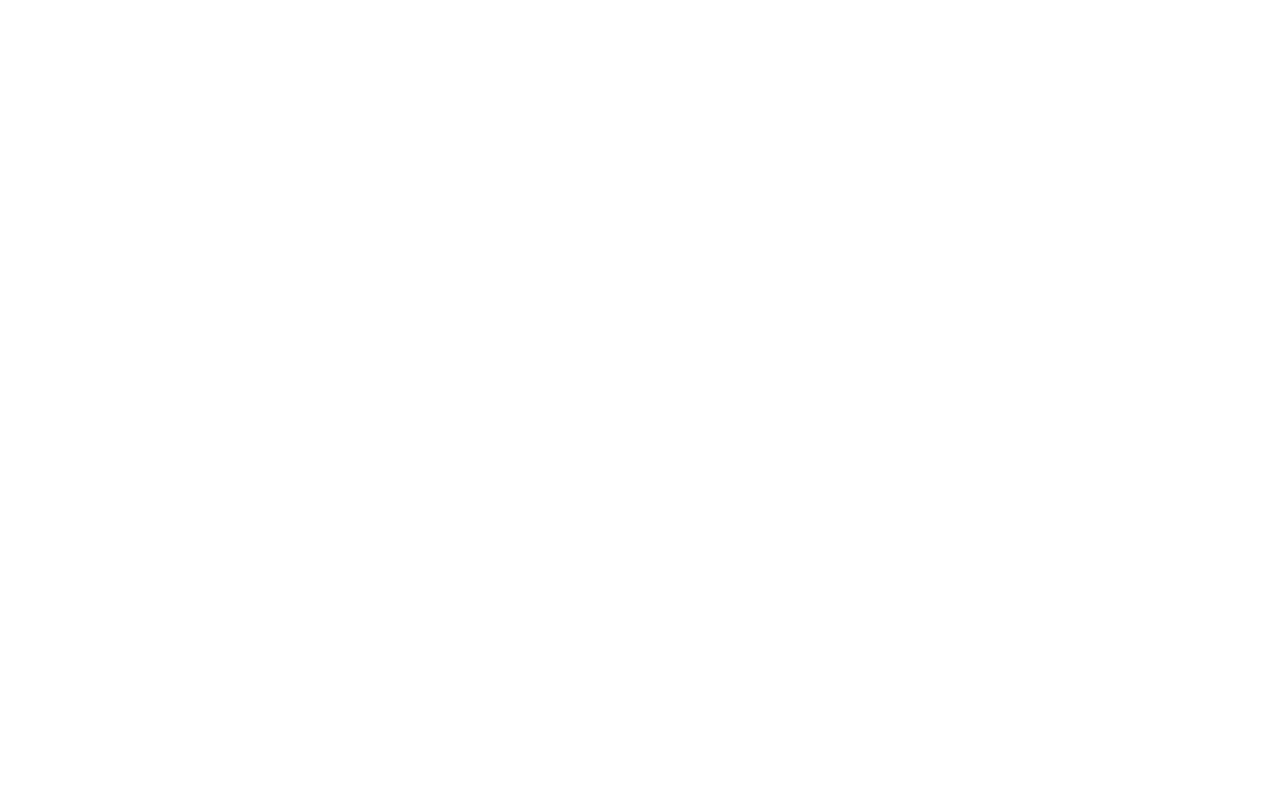
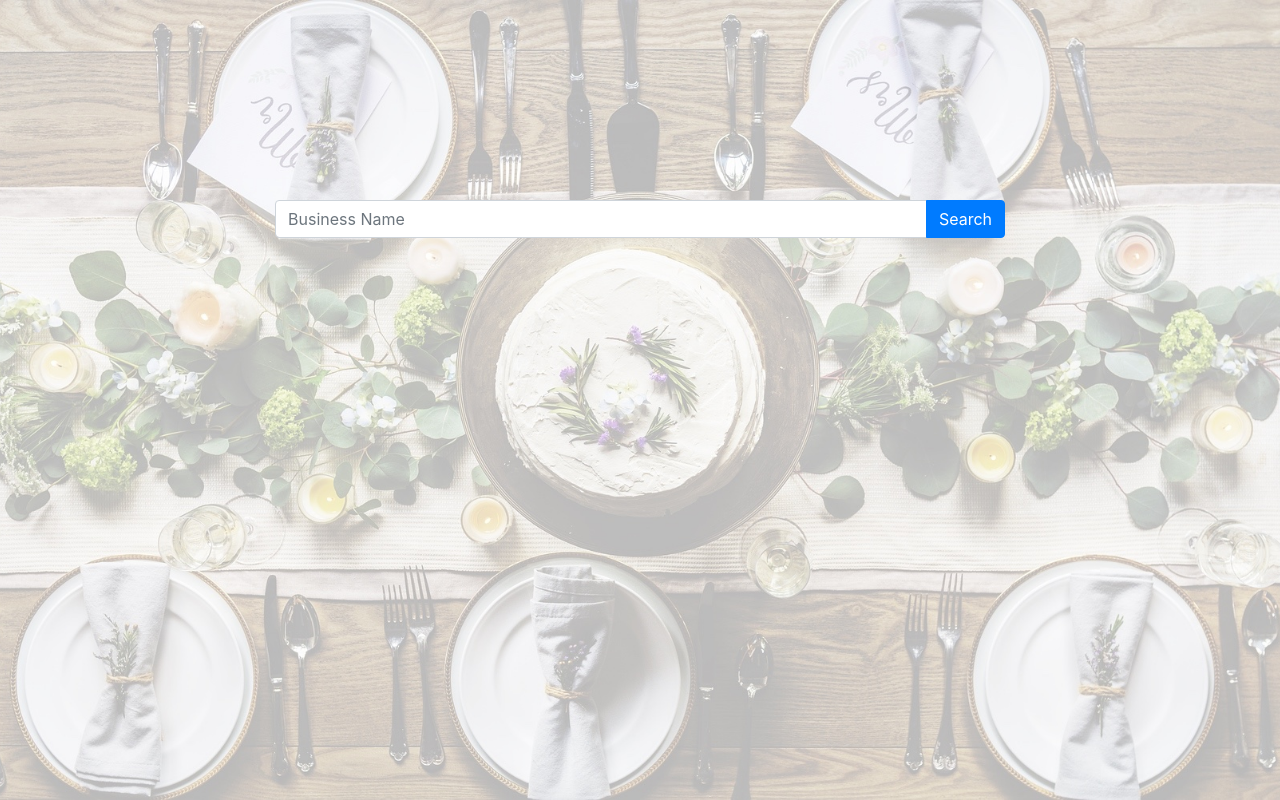
Before and after one commit to yopming/Nelp, a Flask app: page / in a window 1280 px wide. Before the commit the page is empty. Run offline with Flask 2, Linux system fonts and the light colour scheme; some libraries are stand-ins or nearby versions.

Commit message:
add content to main page

```diff
--- a/app/static/assets/style.css
+++ b/app/static/assets/style.css
@@ -0,0 +1,17 @@
+html, body {
+    height: 100%;
+    width: 100%;
+}
+
+body {
+    background: url(images/background.jpg) no-repeat center center fixed;
+    background-size: cover;
+}
+
+#nelp-main {
+    height: 100%;
+}
+
+#nelp-main .search {
+    padding-top:200px;
+}
--- a/app/templates/index.html
+++ b/app/templates/index.html
@@ -8,8 +8,19 @@
 </head>
 <body>
 
-<div class="container">
-
+<div class="container" id="nelp-main">
+    <div class="row">
+        <div class="col-md-2"></div>
+        <div class="col-md-8 search">
+            <div class="input-group mb-3">
+                <input type="text" class="form-control" placeholder="Business Name">
+                <div class="input-group-append">
+                    <button class="btn btn-primary" type="button">Search</button>
+                </div>
+            </div>
+        </div>
+        <div class="col-md-2"></div>
+    </div>
 </div>
 
 <script src="{{ url_for('static', filename='jQuery/jquery-3.3.1.min.js') }}"></script>
```
Also changed, not shown: app/static/assets/images/background.jpg (added).
